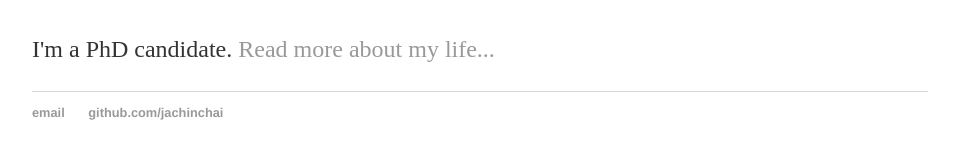
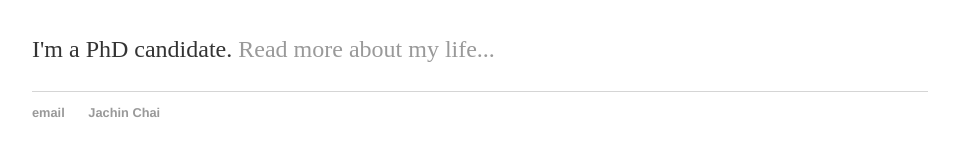
Before and after one commit to jachinchai/jachinchai.github.io, a Jekyll site: the page built from index.html, in a window 1280 px wide. Shown: the part 164-323 px from the top of the page, without its empty margins (160-1119 px from the left). Built offline with Jekyll 4.4.1, drawn with Linux system fonts in a browser that asks for light colours.

Commit message:
Update default.html

```diff
--- a/_layouts/default.html
+++ b/_layouts/default.html
@@ -23,7 +23,7 @@
 			<footer>
 	    		<ul>
 	        		<li><a href="mailto:caigenxiangsky@gmail.com">email</a></li>
-	        		<li><a href="https://github.com/jachinchai">github.com/jachinchai</a></li>
+	        		<li><a href="https://github.com/jachinchai"> Jachin Chai</a></li>
 				</ul>
 			</footer>
 		</body>
```
